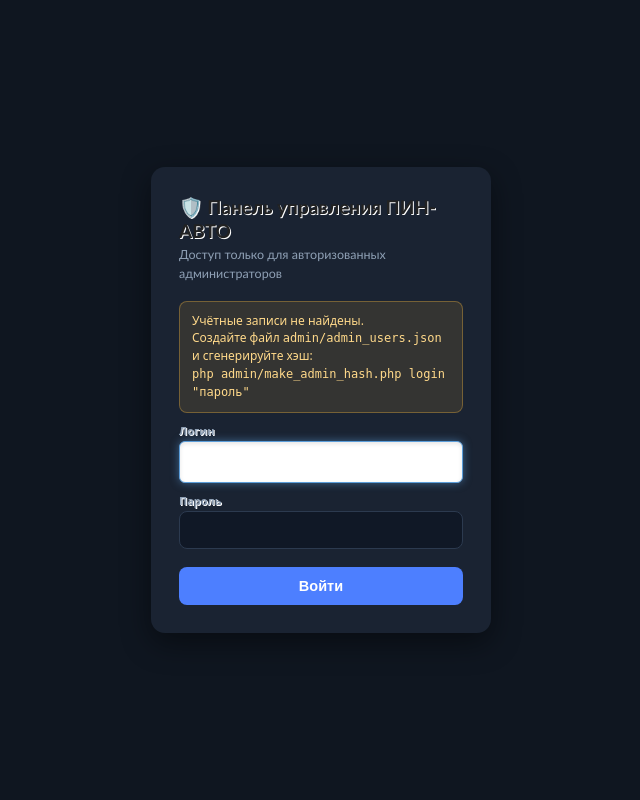
After one commit to prazhma/on-line, a PHP site: page /admin/login.php in a window 1280 px wide. The commit adds this page. Shown: the whole page, without its empty margins (319-959 px from the left). Run offline with PHP 8.4, Linux system fonts and the light colour scheme.

Commit message:
security: логин/пароль для админ-панели (1-3 пользователя, хэши в admin_users.json)

```diff
--- a/admin/admin.php
+++ b/admin/admin.php
@@ -1,3 +1,7 @@
+<?php
+require __DIR__ . '/admin_auth.php';
+admin_require_auth();
+?>
 <!DOCTYPE html>
 <html lang="ru">
 <head>
@@ -24,6 +28,8 @@
         <div class="summary-box">
             <span>🛡️ Система автоматического бэкапа файлов перед изменениями активна</span>
             <span>Версия: Production</span>
+            <span style="margin-left:auto;">👤 <?= htmlspecialchars($_SESSION['admin_login'] ?? '', ENT_QUOTES, 'UTF-8') ?></span>
+            <a href="logout.php" style="color:#ff9d9d;">Выйти</a>
         </div>
 
         <!-- Раздел управления филиалами -->
--- /dev/null
+++ b/admin/admin_auth.php
@@ -0,0 +1,117 @@
+<?php
+/**
+ * ПИН-АВТО — Защита админ-панели (admin/admin_auth.php)
+ *
+ * Логин + хэш пароля хранятся в файле admin/admin_users.json.
+ * Доступ выдаётся 1–3 пользователям. Пароли в файле НЕ хранятся в открытом
+ * виде — только password_hash(). Для генерации хэша:
+ *     php admin/make_admin_hash.php "Логин" "Пароль"
+ *
+ * Подключение guarded-скриптов:
+ *     require __DIR__ . '/admin_auth.php';  // на входе сразу проверяется сессия
+ * Страница входа: admin/login.php, выход: admin/logout.php.
+ */
+
+// --- Хранилище пользователей -------------------------------------------------
+define('ADMIN_USERS_FILE', __DIR__ . '/admin_users.json');
+
+function admin_users(): array
+{
+    if (!is_file(ADMIN_USERS_FILE)) {
+        return [];
+    }
+    $data = json_decode((string)file_get_contents(ADMIN_USERS_FILE), true);
+    return is_array($data) ? $data : [];
+}
+
+/**
+ * Возвращает хэш пароля пользователя или null, если пользователя нет.
+ * Поддерживается формат: { "login": {"hash": "..."} } и упрощённый
+ * "login": "$2y$..." (строка-хэш).
+ */
+function admin_user_hash(string $login): ?string
+{
+    foreach (admin_users() as $k => $v) {
+        if ((string)$k !== $login) continue;
+        if (is_array($v) && isset($v['hash'])) return (string)$v['hash'];
+        if (is_string($v)) return $v;
+    }
+    return null;
+}
+
+// --- Сессия ------------------------------------------------------------------
+if (session_status() === PHP_SESSION_NONE) {
+    session_set_cookie_params([
+        'lifetime' => 0,
+        'path'     => '/admin/',
+        'httponly' => true,
+        'samesite' => 'Lax',
+        'secure'   => !empty($_SERVER['HTTPS']) && $_SERVER['HTTPS'] !== 'off',
+    ]);
+    @session_start();
+}
+
+function admin_is_logged_in(): bool
+{
+    return !empty($_SESSION['admin_logged_in']) && $_SESSION['admin_logged_in'] === true;
+}
+
+/** Проверка учётных данных с rate-limit (5 попыток с одного IP за 10 минут). */
+function admin_attempt_login(string $login, string $password): bool
+{
+    // Простейший rate-limit на основе файла-счётчика
+    $rlFile = sys_get_temp_dir() . '/pin_admin_rl_' . md5($_SERVER['REMOTE_ADDR'] ?? 'unknown') . '.json';
+    $now = time();
+    $attempts = [];
+    if (is_file($rlFile)) {
+        $attempts = json_decode((string)file_get_contents($rlFile), true) ?: [];
+    }
+    $attempts = array_values(array_filter($attempts, fn($t) => $now - (int)$t < 600));
+    if (count($attempts) >= 5) {
+        return false; // слишком много попыток
+    }
+
+    $hash = admin_user_hash($login);
+    $ok = $hash !== null && password_verify($password, $hash);
+
+    if (!$ok) {
+        $attempts[] = $now;
+        @file_put_contents($rlFile, json_encode($attempts));
+    } else {
+        @unlink($rlFile);
+        session_regenerate_id(true);
+        $_SESSION['admin_logged_in'] = true;
+        $_SESSION['admin_login']      = $login;
+        $_SESSION['admin_login_time'] = $now;
+    }
+    return $ok;
+}
+
+/**
+ * Главная точка входа guarded-скриптов. Если вызывается из HTTP без валидной
+ * сессии — отдаёт 401 (для API) или редирект на страницу входа (для страниц).
+ */
+function admin_require_auth(): void
+{
+    if (admin_is_logged_in()) return;
+
+    if (PHP_SAPI === 'cli') {
+        // CLI-запуск считается доверенным (cron, update_worker через exec php)
+        $_SESSION['admin_logged_in'] = true;
+        return;
+    }
+
+    $script = basename($_SERVER['SCRIPT_NAME'] ?? '');
+    $wantsJson = in_array($script, ['branch_toggle.php', 'update_worker.php'], true)
+        || (strpos($_SERVER['HTTP_ACCEPT'] ?? '', 'application/json') !== false);
+
+    if ($wantsJson) {
+        http_response_code(401);
+        header('Content-Type: application/json; charset=utf-8');
+        echo json_encode(['status' => 'error', 'message' => 'Требуется авторизация в админ-панели'], JSON_UNESCAPED_UNICODE);
+        exit;
+    }
+
+    header('Location: login.php', true, 302);
+    exit;
+}
--- /dev/null
+++ b/admin/admin_users.example.json
@@ -0,0 +1 @@
+{"_comment":"Шаблон. Сгенерируйте реальные хэши: php admin/make_admin_hash.php login \"пароль\""}
--- a/admin/branch_toggle.php
+++ b/admin/branch_toggle.php
@@ -2,6 +2,9 @@
 /**
  * ПИН-АВТО — Обработчик управления активностью филиалов (admin/branch_toggle.php)
  */
+
+require __DIR__ . '/admin_auth.php';
+admin_require_auth();
 
 header('Content-Type: application/json; charset=utf-8');
 
--- /dev/null
+++ b/admin/login.php
@@ -0,0 +1,73 @@
+<?php
+/**
+ * ПИН-АВТО — Страница входа в админ-панель (admin/login.php)
+ */
+require __DIR__ . '/admin_auth.php';
+
+if (admin_is_logged_in()) {
+    header('Location: admin.php', true, 302);
+    exit;
+}
+
+$error = '';
+$okUsers = count(admin_users()) > 0;
+
+if ($_SERVER['REQUEST_METHOD'] === 'POST') {
+    $login    = trim($_POST['login'] ?? '');
+    $password = (string)($_POST['password'] ?? '');
+    if ($login !== '' && $password !== '' && admin_attempt_login($login, $password)) {
+        header('Location: admin.php', true, 302);
+        exit;
+    }
+    $error = 'Неверный логин или пароль (или превышено число попыток). Попробуйте позже.';
+}
+?>
+<!DOCTYPE html>
+<html lang="ru">
+<head>
+    <meta charset="UTF-8">
+    <meta name="viewport" content="width=device-width, initial-scale=1.0">
+    <title>Вход в админ-панель | ПИН-АВТО</title>
+    <link rel="icon" type="image/x-icon" href="../favicons/favicon.ico">
+    <link rel="stylesheet" href="../css/main.css">
+    <style>
+        body { background: #0f1620; display: flex; align-items: center; justify-content: center; min-height: 100vh; margin: 0; }
+        .admin-login-card { width: 340px; padding: 28px; border-radius: 14px; background: #1a2332; box-shadow: 0 10px 30px rgba(0,0,0,.45); color: #e8edf4; font-family: system-ui, sans-serif; }
+        .admin-login-card h1 { font-size: 19px; margin: 0 0 4px; }
+        .admin-login-card p.sub { font-size: 12.5px; color: #8fa0b5; margin: 0 0 18px; }
+        .admin-login-card label { display: block; font-size: 12.5px; color: #8fa0b5; margin: 10px 0 4px; }
+        .admin-login-card input { width: 100%; box-sizing: border-box; padding: 10px 12px; border-radius: 8px; border: 1px solid #2c3a4f; background: #101826; color: #e8edf4; font-size: 14px; }
+        .admin-login-card input:focus { outline: none; border-color: #4d7fff; }
+        .admin-login-card button { width: 100%; margin-top: 18px; padding: 11px; border: none; border-radius: 8px; background: #4d7fff; color: #fff; font-size: 14.5px; font-weight: 600; cursor: pointer; }
+        .admin-login-card button:hover { background: #3c6ae6; }
+        .admin-login-error { margin-top: 14px; padding: 10px 12px; border-radius: 8px; background: rgba(224, 82, 82, .14); border: 1px solid rgba(224, 82, 82, .4); color: #ff9d9d; font-size: 12.5px; }
+        .admin-login-warn { margin-top: 14px; padding: 10px 12px; border-radius: 8px; background: rgba(240, 180, 60, .12); border: 1px solid rgba(240, 180, 60, .35); color: #ffd98a; font-size: 12px; line-height: 1.45; }
+    </style>
+</head>
+<body>
+<form class="admin-login-card" method="post" autocomplete="off">
+    <h1>🛡️ Панель управления ПИН-АВТО</h1>
+    <p class="sub">Доступ только для авторизованных администраторов</p>
+
+    <?php if (!$okUsers): ?>
+        <div class="admin-login-warn">
+            Учётные записи не найдены.<br>
+            Создайте файл <code>admin/admin_users.json</code> и сгенерируйте хэш:<br>
+            <code>php admin/make_admin_hash.php login "пароль"</code>
+        </div>
+    <?php endif; ?>
+
+    <label for="login">Логин</label>
+    <input id="login" name="login" type="text" required autofocus maxlength="64" autocomplete="username">
+
+    <label for="password">Пароль</label>
+    <input id="password" name="password" type="password" required maxlength="128" autocomplete="current-password">
+
+    <button type="submit">Войти</button>
+
+    <?php if ($error !== ''): ?>
+        <div class="admin-login-error"><?= htmlspecialchars($error, ENT_QUOTES, 'UTF-8') ?></div>
+    <?php endif; ?>
+</form>
+</body>
+</html>
--- a/admin/update_worker.php
+++ b/admin/update_worker.php
@@ -2,6 +2,9 @@
 /**
  * ПИН-АВТО — Обработчик выполнения служебных скриптов (admin/update_worker.php)
  */
+
+require __DIR__ . '/admin_auth.php';
+admin_require_auth();
 
 header('Content-Type: application/json; charset=utf-8');
 
```
Also changed, not shown: admin/logout.php (added, +15 -0 lines), admin/make_admin_hash.php (added, +56 -0 lines), admin/sync_schedules.php (+18 -4 lines), 1 other file.
